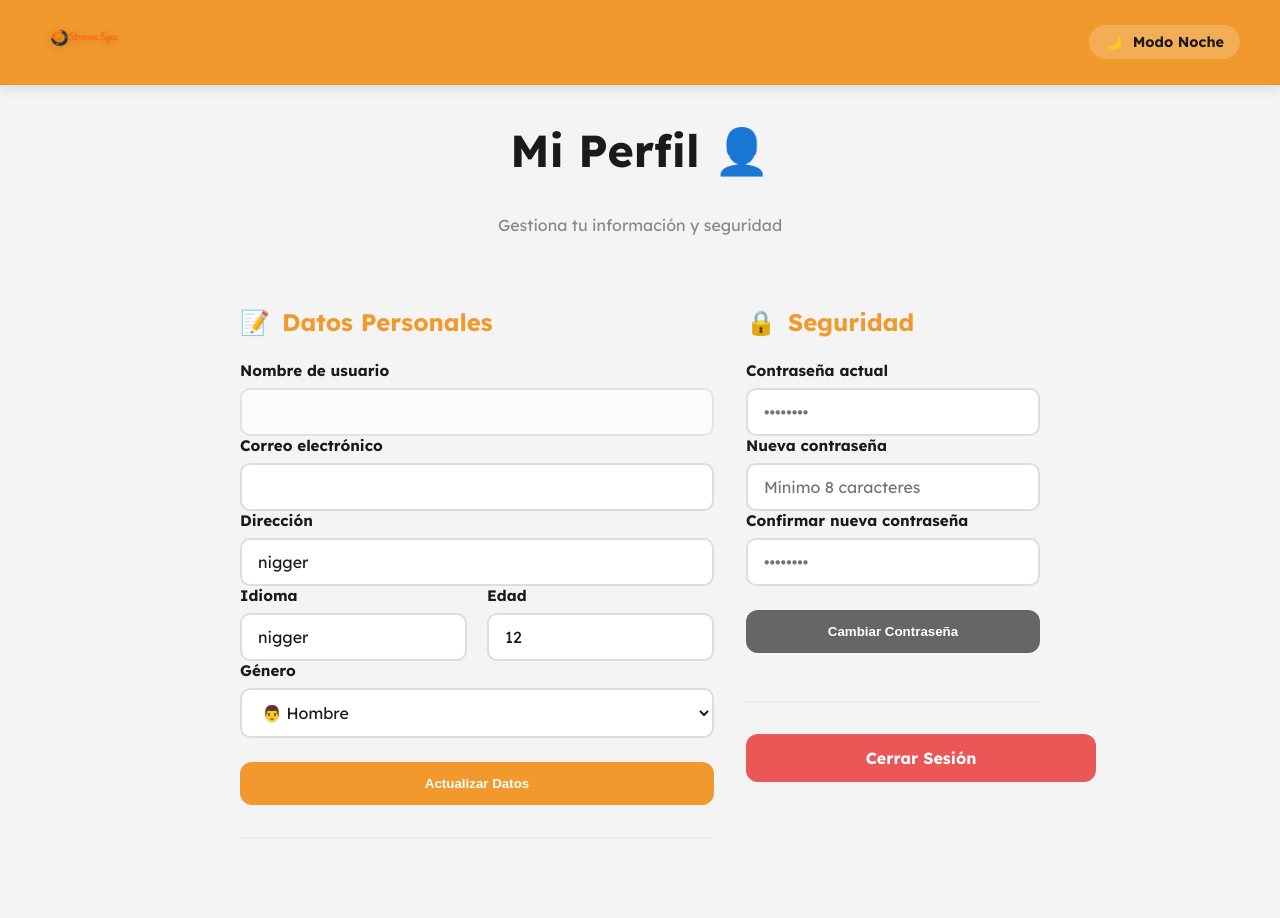
After one commit to alfemi/MP_Project, a Django app: template web/templates/web/profile.html in a window 1280 px wide. The commit adds this page. Run offline with Django 5.2, Linux system fonts and the light colour scheme; the template is opened without the code that fills it: values that come from a table or form of the project are taken from there, others are empty; data comes from the database, SQL or seed files in the repository.

Commit message:
no important

```diff
--- a/web/static/web/style.css
+++ b/web/static/web/style.css
@@ -50,6 +50,35 @@ body {
     position: sticky;
     top: 0;
     z-index: 1000;
+}
+
+.banner-controls {
+    display: flex;
+    align-items: center;
+    gap: 20px;
+}
+
+.profile-icon-link {
+    text-decoration: none;
+    display: flex;
+    align-items: center;
+    justify-content: center;
+    width: 40px;
+    height: 40px;
+    background: rgba(255,255,255,0.2);
+    border-radius: 50%;
+    transition: all 0.3s ease;
+    border: 2px solid transparent;
+}
+
+.profile-icon-link:hover {
+    background: rgba(255,255,255,0.3);
+    border-color: #fff;
+    transform: scale(1.1);
+}
+
+.profile-icon {
+    font-size: 1.5rem;
 }
 
 .app-logo {
--- a/web/templates/web/base.html
+++ b/web/templates/web/base.html
@@ -11,10 +11,19 @@
 </head>
 <body>
     <header class="app-banner">
-        <img src="{% static 'web/logo.png' %}" alt="Logo de Stream Sync" class="app-logo">
-        <div id="theme-toggle" class="theme-toggle">
-            <span id="theme-icon">🌙</span>
-            <span id="theme-text">Modo Noche</span>
+        <a href="{% url 'home' %}" style="text-decoration: none;">
+            <img src="{% static 'web/logo.png' %}" alt="Logo de Stream Sync" class="app-logo">
+        </a>
+        <div class="banner-controls">
+            <div id="theme-toggle" class="theme-toggle">
+                <span id="theme-icon">🌙</span>
+                <span id="theme-text">Modo Noche</span>
+            </div>
+            {% if request.session.user_id %}
+            <a href="{% url 'profile' %}" class="profile-icon-link">
+                <span class="profile-icon">👤</span>
+            </a>
+            {% endif %}
         </div>
     </header>
     <main class="container">
--- /dev/null
+++ b/web/templates/web/profile.html
@@ -0,0 +1,110 @@
+{% extends 'web/base.html' %}
+
+{% block content %}
+<div class="profile-container" style="max-width: 800px; margin: 2rem auto;">
+    <div class="profile-header" style="text-align: center; margin-bottom: 3rem;">
+        <h2 style="font-size: 2.8rem; color: var(--text-color);">Mi Perfil 👤</h2>
+        <p style="color: #888;">Gestiona tu información y seguridad</p>
+    </div>
+
+    {% if success %}
+        <div class="success-banner" style="background: rgba(46, 173, 92, 0.1); border-left: 5px solid #2EAD5C; padding: 1rem 1.5rem; border-radius: 10px; margin-bottom: 2rem; color: var(--text-color);">
+            <strong>✨ Éxito:</strong> {{ success }}
+        </div>
+    {% endif %}
+
+    {% if error %}
+        <div class="error-banner">
+            <span class="error-icon">⚠️</span>
+            <div class="error-message">
+                <strong>Error:</strong> {{ error }}
+            </div>
+        </div>
+    {% endif %}
+
+    <div class="profile-sections-grid" style="display: grid; grid-template-columns: 1fr 1fr; gap: 2rem;">
+        <!-- Sección Información Personal -->
+        <div class="register-section">
+            <h3><span class="section-icon">📝</span> Datos Personales</h3>
+            <form method="post" class="profile-form">
+                {% csrf_token %}
+                <input type="hidden" name="action" value="update_info">
+
+                <div class="input-group">
+                    <label>Nombre de usuario</label>
+                    <input type="text" value="{{ user.user_name }}" disabled style="opacity: 0.7; cursor: not-allowed;">
+                </div>
+
+                <div class="input-group">
+                    <label>Correo electrónico</label>
+                    <input type="email" name="email" value="{{ user.email }}" required>
+                </div>
+
+                <div class="input-group">
+                    <label>Dirección</label>
+                    <input type="text" name="address" value="{{ info.address }}" required>
+                </div>
+
+                <div class="form-grid" style="grid-template-columns: 1fr 1fr;">
+                    <div class="input-group">
+                        <label>Idioma</label>
+                        <input type="text" name="language" value="{{ info.language }}" required>
+                    </div>
+                    <div class="input-group">
+                        <label>Edad</label>
+                        <input type="number" name="age" value="{{ info.age }}" required min="12">
+                    </div>
+                </div>
+
+                <div class="input-group">
+                    <label>Género</label>
+                    <select name="sex" required>
+                        <option value="male" {% if info.sex == 'male' %}selected{% endif %}>👨 Hombre</option>
+                        <option value="female" {% if info.sex == 'female' %}selected{% endif %}>👩 Mujer</option>
+                    </select>
+                </div>
+
+                <button type="submit" class="cta-button" style="margin-top: 1.5rem; width: 100%;">Actualizar Datos</button>
+            </form>
+        </div>
+
+        <!-- Sección Seguridad -->
+        <div class="register-section">
+            <h3><span class="section-icon">🔒</span> Seguridad</h3>
+            <form method="post" class="profile-form">
+                {% csrf_token %}
+                <input type="hidden" name="action" value="change_password">
+
+                <div class="input-group">
+                    <label>Contraseña actual</label>
+                    <input type="password" name="old_password" placeholder="••••••••" required>
+                </div>
+
+                <div class="input-group">
+                    <label>Nueva contraseña</label>
+                    <input type="password" name="new_password" placeholder="Mínimo 8 caracteres" required>
+                </div>
+
+                <div class="input-group">
+                    <label>Confirmar nueva contraseña</label>
+                    <input type="password" name="confirm_password" placeholder="••••••••" required>
+                </div>
+
+                <button type="submit" class="cta-button" style="margin-top: 1.5rem; width: 100%; background: #666;">Cambiar Contraseña</button>
+            </form>
+
+            <div class="danger-zone" style="margin-top: 3rem; padding-top: 2rem; border-top: 1px solid var(--banner-border); text-align: center;">
+                <a href="{% url 'logout' %}" class="cta-button" style="background: var(--error-color); text-decoration: none; display: inline-block; width: 100%;">Cerrar Sesión</a>
+            </div>
+        </div>
+    </div>
+</div>
+
+<style>
+    @media (max-width: 768px) {
+        .profile-sections-grid {
+            grid-template-columns: 1fr !important;
+        }
+    }
+</style>
+{% endblock %}
--- a/web/urls.py
+++ b/web/urls.py
@@ -6,4 +6,6 @@ urlpatterns = [
     path('register/', views.register, name='register'),
     path('login/', views.login_view, name='login'),
     path('home/', views.home, name='home'),
+    path('profile/', views.profile, name='profile'),
+    path('logout/', views.logout_view, name='logout'),
 ]
```
Also changed, not shown: web/views.py (+46 -0 lines).
